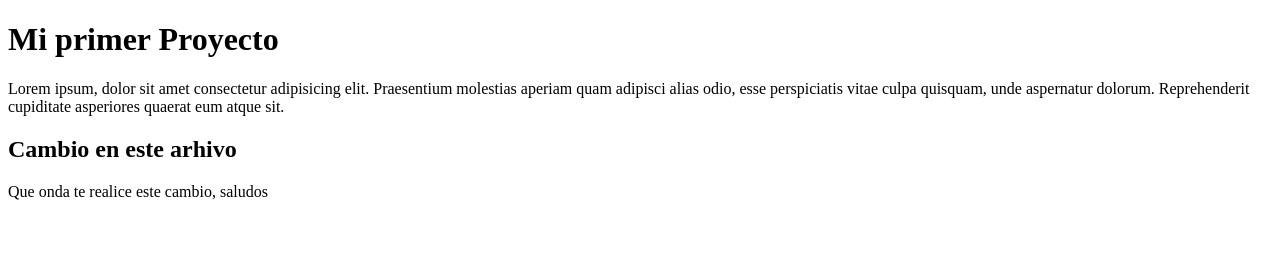
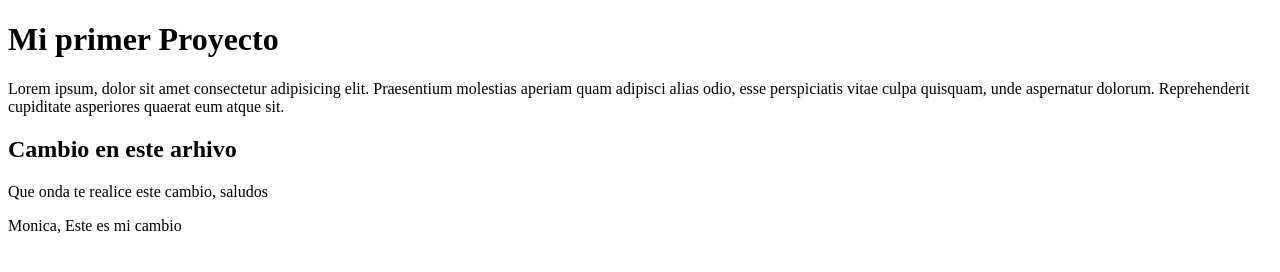
Before and after one commit to MoisesNarciso/Primer-Proyecto, a plain HTML site: page index.html in a window 1280 px wide. Drawn offline with Linux system fonts and the light colour scheme.

Commit message:
Este es el nuevo cambio

```diff
--- a/index.html
+++ b/index.html
@@ -13,6 +13,8 @@
     <p>Lorem ipsum, dolor sit amet consectetur adipisicing elit. Praesentium molestias aperiam quam adipisci alias odio, esse perspiciatis vitae culpa quisquam, unde aspernatur dolorum. Reprehenderit cupiditate asperiores quaerat eum atque sit.</p>
     <h2>Cambio en este arhivo</h2>
     <p>Que onda te realice este cambio, saludos</p>
+    <p>Monica, Este es mi cambio</p>
+
 </body>
 
 </html>
```
